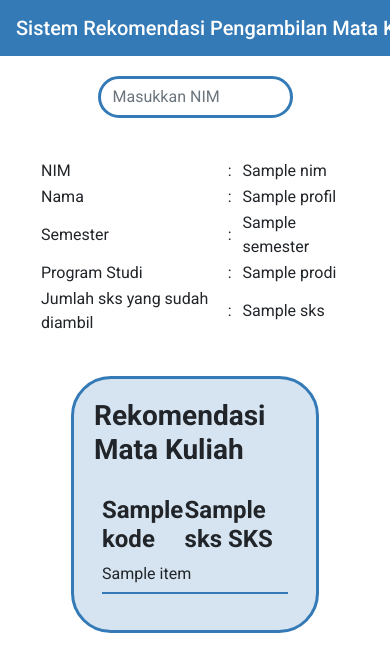
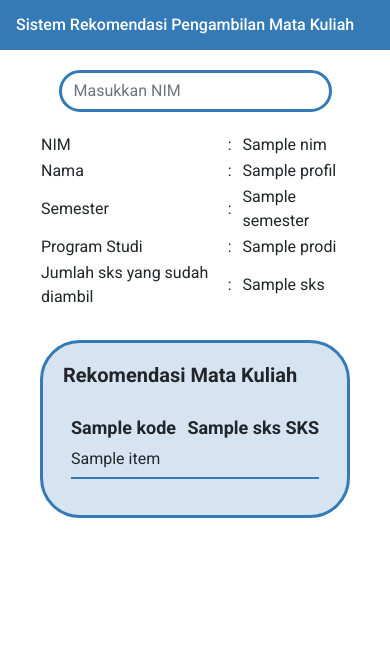
Before and after one commit to gilliantuerah/RECOMMENDED-SYSTEM-WEB, a Flask app: template app/website/templates/page.html in a window 390 px wide; the page is wider, and only the part inside the window is pictured. Shown: the top 672 px of that part. Run offline with Flask 2, Linux system fonts and the light colour scheme; the template is opened without the code that fills it: most values are stand-ins (such as "Sample title", 1, 10 or a date in 2020); parts of the project's set-up code (start-up, migrations or seed data) failed here and were passed over.

Commit message:
add mobile view

```diff
--- a/app/website/templates/page.html
+++ b/app/website/templates/page.html
@@ -58,6 +58,27 @@
             .item-title {
                 display: flex;
                 justify-content: space-between;
+            }
+            @media only screen and (max-width: 600px) {
+                .form-control {
+                    width: 70%;
+                }
+                .result-recommendation {
+                    width: 100%;
+                    margin: 30px auto;
+                }
+                .result {
+                    margin: 10px 40px;
+                }
+                .navbar-brand {
+                    font-size: 16px;
+                }
+                h1 {
+                    font-size: 20px;
+                }
+                h2 {
+                    font-size: 18px;
+                }
             }
         </style>
     </head>
```
Also changed, not shown: app/website/views.py (+3 -5 lines), app/__init__.py (deleted), requirements.txt (renamed from app/requirements.txt).
